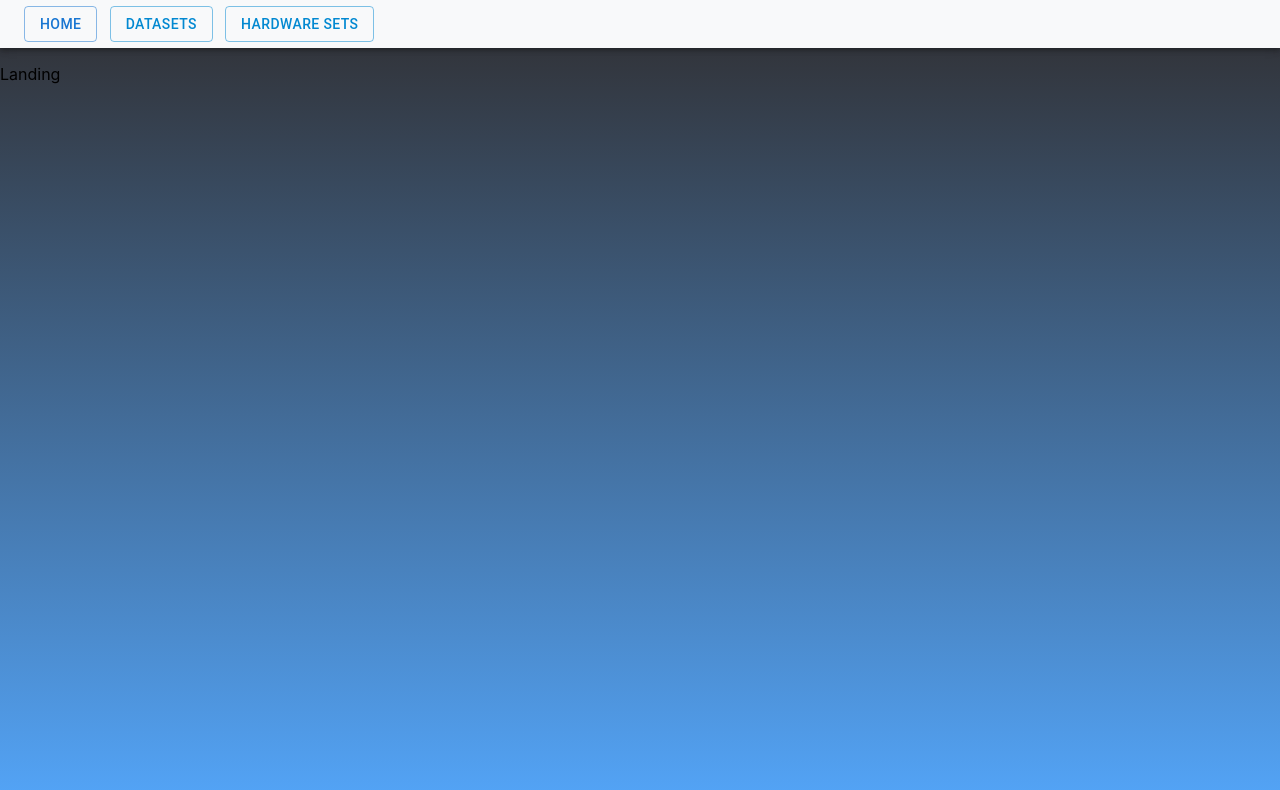
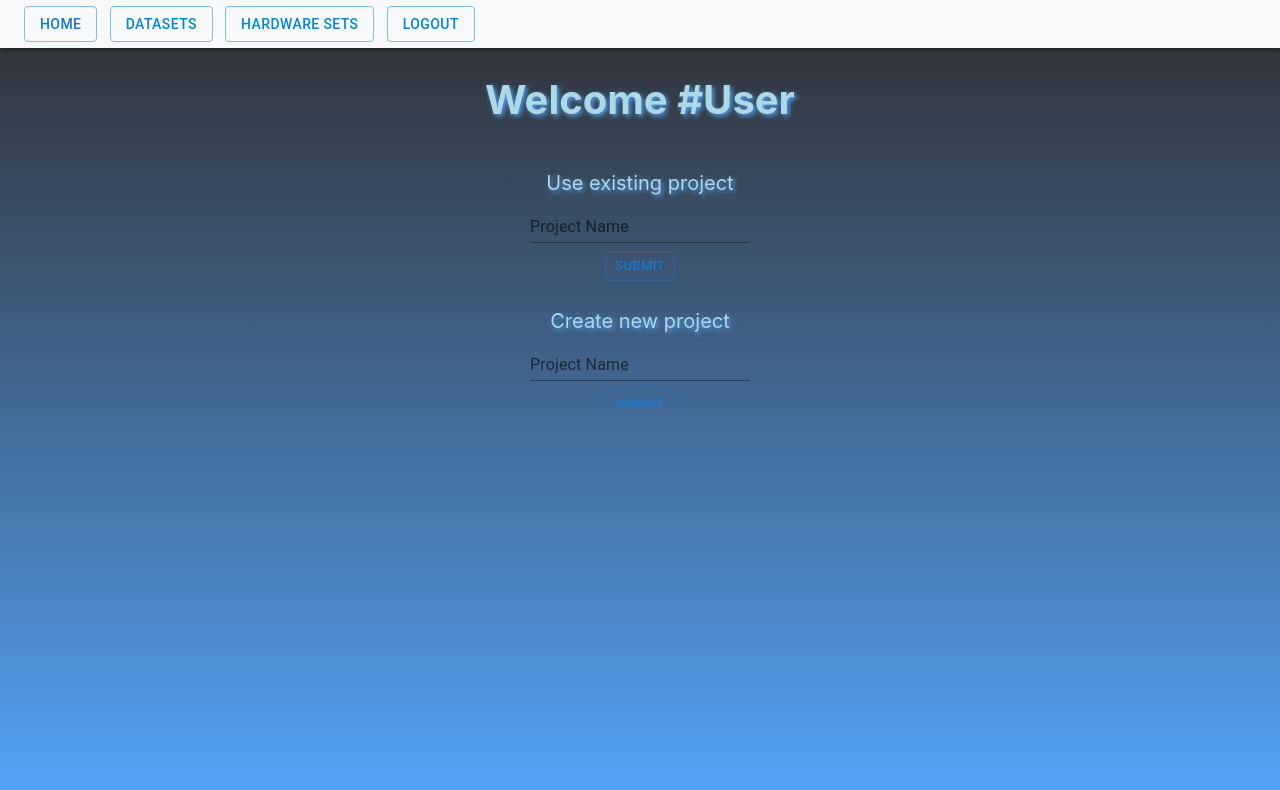
Before and after one commit to SoftwareDesignLab-Fall21-Project/ReactProject, a React (Create React App) app: page / in a window 1280 px wide. Both pictures are taken after a click on the button "DEVELOPMENT SIGNIN". Shown: the top 790 px of the page. Built offline with nearby package versions, Linux system fonts and the light colour scheme.

Commit message:
added Logout & user info entry for landing page

```diff
--- a/src/App.js
+++ b/src/App.js
@@ -11,7 +11,6 @@ import {Card, CardHeader, Button, CardContent, TextField} from "@mui/material";
 function App() {
 
     const [signin, setSignin] = useState(false);
-
     if(!signin){
         return (
             <div>
@@ -42,7 +41,6 @@ function App() {
                 <Router>
                     <NavBar/>
                     <div id="page-container">
-
                     </div>
                     <Switch>
                         <Route path="/" exact component={Landing} />
--- a/src/components/navBar.js
+++ b/src/components/navBar.js
@@ -1,13 +1,14 @@
-import React from "react";
-import {AppBar, IconButton, Toolbar, Typography, Button} from "@mui/material";
+import React, {useState} from "react";
+import {AppBar, IconButton, Toolbar, Typography, Button, CardContent, TextField, Card} from "@mui/material";
 import './navBar.css'
 import {Link} from "react-router-dom";
 
-function NavBar(){
+function NavBar() {
+    const [signin, setSignin] = useState(true);
+    if (signin) {
         return (
             <AppBar className='navbar' position="static">
                 <Toolbar variant="dense">
-
                     <Typography variant="h6" color="inherit" component="div">
                         <Link to="/" className="nav-link">
                             <Button variant="outlined" color="primary">Home</Button>
@@ -25,9 +26,41 @@ function NavBar(){
                             <Button variant="outlined" color="info">Hardware Sets</Button>
                         </Link>
                     </Typography>
+                    <div style={{marginRight: "1%"}}/>
+                    <Typography variant="h6" color="inherit" component="div">
+                        <Link to="/landing" className="nav-link">
+                            <Button variant="outlined" color="info"
+                                onClick={() => {setSignin(false);}}>
+                                Logout
+                               </Button>
+                        </Link>
+                    </Typography>
                 </Toolbar>
             </AppBar>
         );
     }
-
+    else{
+        return (
+        <Card className="sign-in-dialog">
+            <CardContent>
+                <h4>Already have an account?</h4>
+                <TextField className="username-password" id="standard-basic" label="Username" variant="standard" />
+                <TextField className="username-password" id="standard-basic" label="Password" variant="standard" />
+                <div id="button-wrapper">
+                    <Button id="login-button" variant="outlined">Sign In</Button>
+                </div>
+                <h4>New User?</h4>
+                <TextField className="username-password" id="standard-basic" label="New Username" variant="standard" />
+                <TextField className="username-password" id="standard-basic" label="New Password" variant="standard" />
+                <div id="button-wrapper">
+                    <Button id="login-button" variant="outlined">Sign Up</Button>
+                </div>
+            </CardContent>
+            <Button id="login-button" variant="contained" onClick={() => {
+                setSignin(true);
+            }}>Development Signin</Button>
+        </Card>
+        )
+    }
+}
 export default NavBar;
--- a/src/pages/Landing.css
+++ b/src/pages/Landing.css
@@ -6,6 +6,19 @@
     background-color: red;
 }
 
+h1{
+    font-size: 40px;
+    color: lightblue;
+    text-align: center;
+    text-shadow: 2px 2px 5px #53A4F7;
+}
+
+p{
+   font-size: 20px;
+    color: lightblue;
+    text-shadow: 2px 2px 5px #53A4F7;
+    margin-bottom: 0px;
+}
 
 .sign-in-dialog{
     display: flex;
--- a/src/pages/Landing.js
+++ b/src/pages/Landing.js
@@ -1,16 +1,39 @@
 import './Landing.css'
-import {Card, CardHeader, Button, CardContent, TextField} from "@mui/material";
+import {Button, Grid, TextField} from "@mui/material";
 import React, { useState, useEffect } from 'react';
 
 
 function Landing(){
-
-
     return (
-        <p>Landing</p>
+        <div>
+            <h1>Welcome #User</h1>
+            <Grid container direction={"column"} alignItems={"center"} justify={"center"}>
+                <p> Use existing project</p>
+                <TextField
+                    id="standard-basic"
+                    label="Project Name"
+                    variant="standard"/>
+                <Button
+                    sx={{m: 1}}
+                    variant={"outlined"}
+                    size={"small"}>
+                    submit
+                </Button>
+                <p> Create new project</p>
+                <TextField
+                    id="standard-basic"
+                    label="Project Name"
+                    variant="standard"/>
+                <Button
+                    sx={{m: 1}}
+                    variant={"outlined"}
+                    size={"small"}>
+                    submit
+                </Button>
+            </Grid>
+        </div>
     );
 
 }
 
-
 export default Landing;
```
Lines whose indentation alone changed are shown as unchanged.
